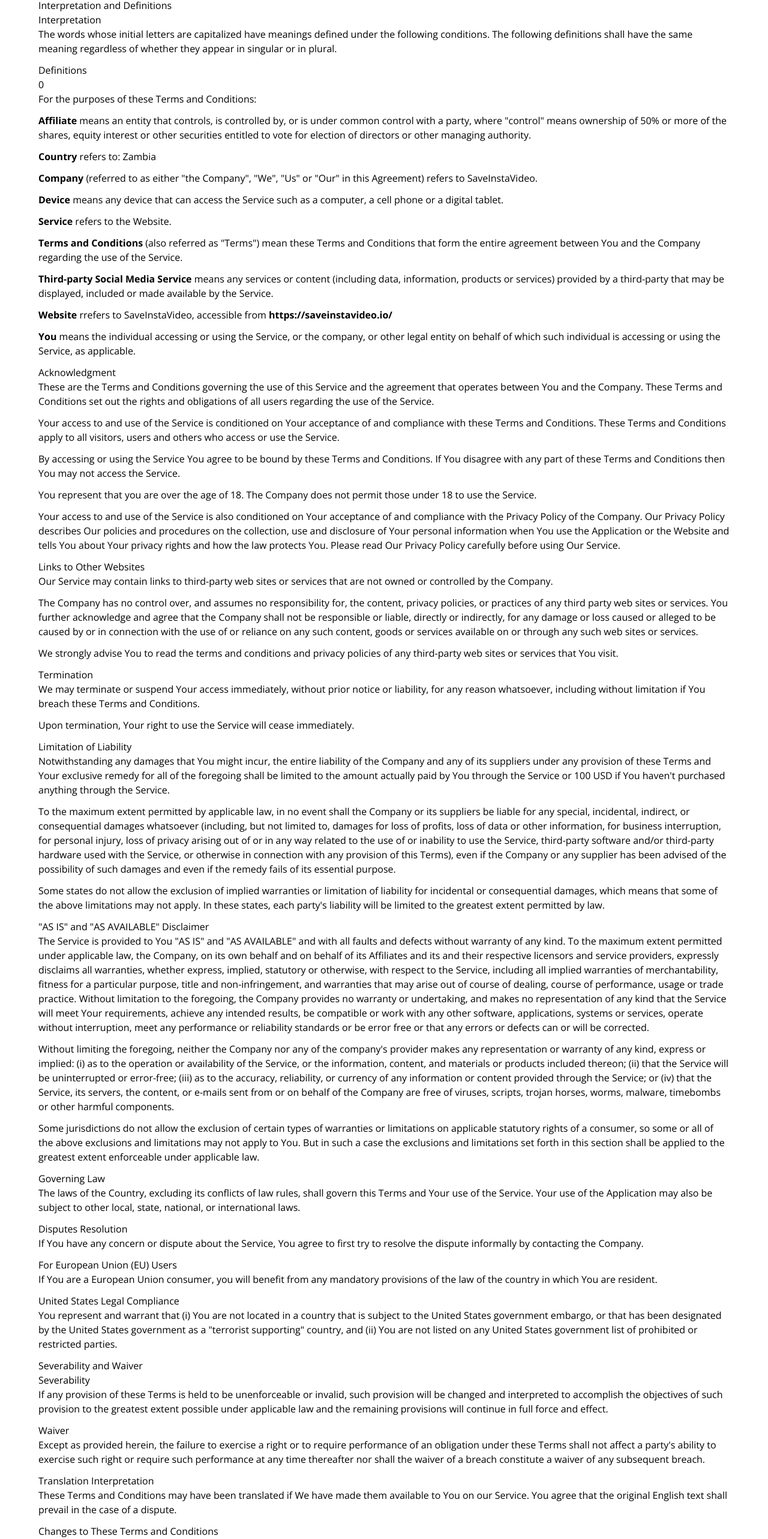
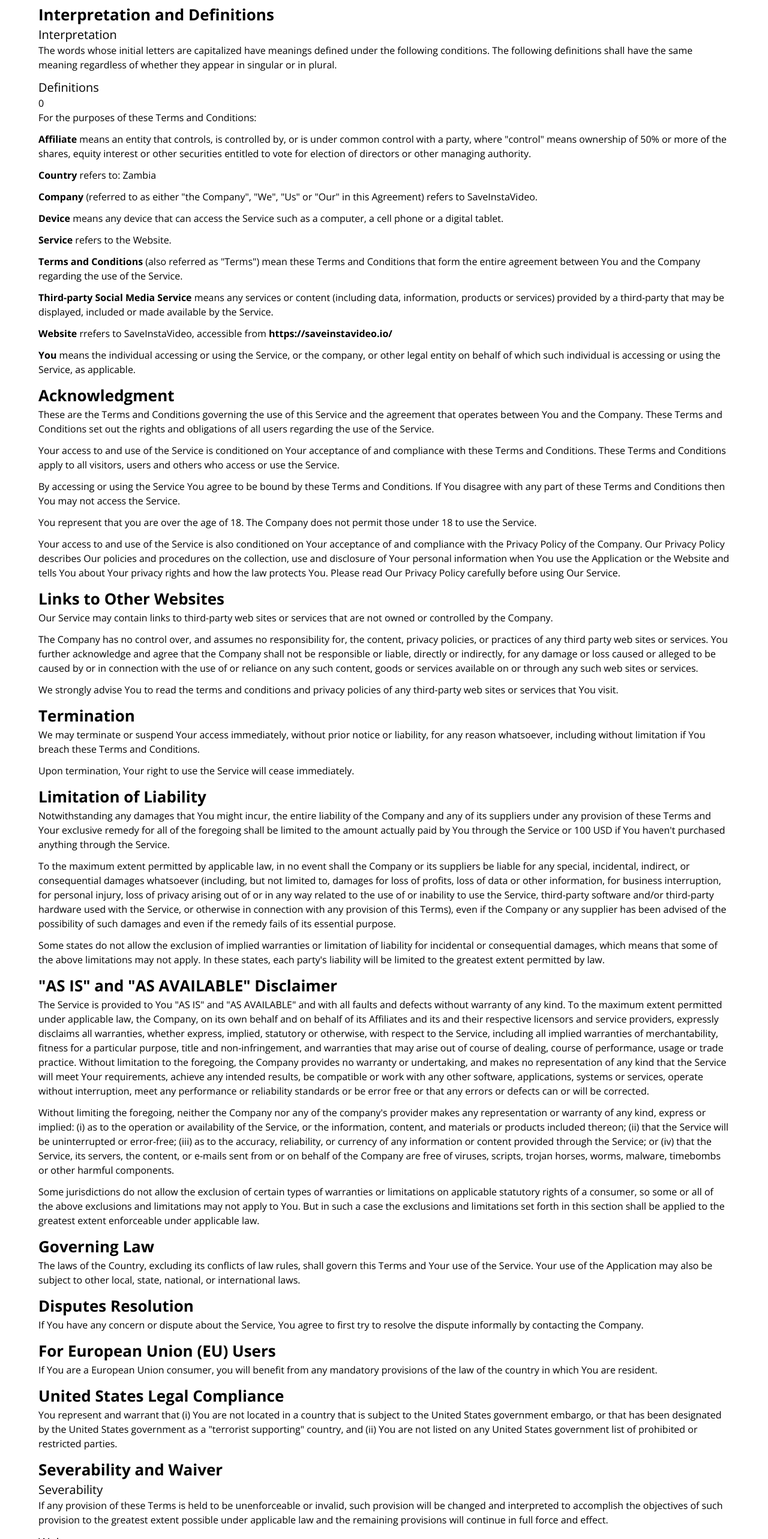
Before and after one commit to chiragv444/Instagram-tool-nextjs, a Next.js app: page /terms-of-service in a window 1280 px wide. Shown: the part 215-2781 px from the top of the page at 60% size. Built offline with nearby package versions, Linux system fonts and the light colour scheme.

Commit message:
font size change

```diff
--- a/app/home-page-view.tsx
+++ b/app/home-page-view.tsx
@@ -183,7 +183,7 @@ export async function MarketingPageView({
                   />
                 </div>
                 <div className="p-5 text-left">
-                  <h3 className="text-3xl font-bold leading-snug text-[#1d4ed8]">
+                  <h3 className="text-xl font-bold leading-snug text-[#1d4ed8]">
                     {item.title}
                   </h3>
                   <p
--- a/app/terms-of-service/page.tsx
+++ b/app/terms-of-service/page.tsx
@@ -4,16 +4,16 @@ function TermsOfService() {
     return (
         <div className="container max-w-6xl mx-auto footer-content py-6">
             <div className="mb-6 flex flex-col gap-4">
-                <h1 className="text-4xl font-extrabold text-blue-700 mb-4 text-center">Terms and Conditions</h1>
+                <h1 className="text-3xl md:text-4xl lg:text-5xl font-extrabold text-blue-700 mb-4 text-center">Terms and Conditions</h1>
                 {/* <!-- <p className="text-gray-700">Last updated: February 06, 2021</p> --> */}
                 <p className="text-gray-700">Please read these terms and conditions carefully before using Our Service.</p>
             </div>
-            <h2>Interpretation and Definitions</h2>
-            <h3>Interpretation</h3>
+            <h2 className="text-[26px] font-bold">Interpretation and Definitions</h2>
+            <h3 className='text-xl'>Interpretation</h3>
             <p className="mb-3">The words whose initial letters are capitalized have meanings defined under the following conditions. The following definitions shall have the same meaning regardless of whether they appear in singular or in plural.</p>
 
 
-            <h3>Definitions</h3>0
+            <h3 className='text-xl'>Definitions</h3>0
             <p className="mb-3">For the purposes of these Terms and Conditions:</p>
             <ul className="list-disk">
                 <li>
@@ -49,7 +49,7 @@ function TermsOfService() {
 
 
 
-            <h2>Acknowledgment</h2>
+            <h2 className="text-[26px] font-bold">Acknowledgment</h2>
             <p className="mb-3">These are the Terms and Conditions governing the use of this Service and the agreement that operates between You and the Company. These Terms and Conditions set out the rights and obligations of all users regarding the use of the Service.</p>
             <p className="mb-3">Your access to and use of the Service is conditioned on Your acceptance of and compliance with these Terms and Conditions. These Terms and Conditions apply to all visitors, users and others who access or use the Service.</p>
             <p className="mb-3">By accessing or using the Service You agree to be bound by these Terms and Conditions. If You disagree with any part of these Terms and Conditions then You may not access the Service.</p>
@@ -59,7 +59,7 @@ function TermsOfService() {
 
 
 
-            <h2>Links to Other Websites</h2>
+            <h2 className="text-[26px] font-bold">Links to Other Websites</h2>
             <p className="mb-3">Our Service may contain links to third-party web sites or services that are not owned or controlled by the Company.
             </p>
             <p className="mb-3">The Company has no control over, and assumes no responsibility for, the content, privacy policies, or practices of any third party web sites or services. You further acknowledge and agree that the Company shall not be responsible or liable, directly or indirectly, for any damage or loss caused or alleged to be caused by or in connection with the use of or reliance on any such content, goods or services available on or through any such web sites or services.</p>
@@ -69,7 +69,7 @@ function TermsOfService() {
 
 
 
-            <h2>Termination</h2>
+            <h2 className="text-[26px] font-bold">Termination</h2>
             <p className="mb-3">We may terminate or suspend Your access immediately, without prior notice or liability, for any reason whatsoever, including without limitation if You breach these Terms and Conditions.</p>
             <p className="mb-3">Upon termination, Your right to use the Service will cease immediately.</p>
 
@@ -77,7 +77,7 @@ function TermsOfService() {
 
 
 
-            <h2>Limitation of Liability</h2>
+            <h2 className="text-[26px] font-bold">Limitation of Liability</h2>
             <p className="mb-3">Notwithstanding any damages that You might incur, the entire liability of the Company and any of its suppliers under any provision of these Terms and Your exclusive remedy for all of the foregoing shall be limited to the amount actually paid by You through the Service or 100 USD if You haven't purchased anything through the Service.</p>
             <p className="mb-3">To the maximum extent permitted by applicable law, in no event shall the Company or its suppliers be liable for any special, incidental, indirect, or consequential damages whatsoever (including, but not limited to, damages for loss of profits, loss of data or other information, for business interruption, for personal injury, loss of privacy arising out of or in any way related to the use of or inability to use the Service, third-party software and/or third-party hardware used with the Service, or otherwise in connection with any provision of this Terms), even if the Company or any supplier has been advised of the possibility of such damages and even if the remedy fails of its essential purpose.</p>
             <p className="mb-3">Some states do not allow the exclusion of implied warranties or limitation of liability for incidental or consequential damages, which means that some of the above limitations may not apply. In these states, each party's liability will be limited to the greatest extent permitted by law.</p>
@@ -86,7 +86,7 @@ function TermsOfService() {
 
 
 
-            <h2>"AS IS" and "AS AVAILABLE" Disclaimer</h2>
+            <h2 className="text-[26px] font-bold">"AS IS" and "AS AVAILABLE" Disclaimer</h2>
             <p className="mb-3">The Service is provided to You "AS IS" and "AS AVAILABLE" and with all faults and defects without warranty of any kind. To the maximum extent permitted under applicable law, the Company, on its own behalf and on behalf of its Affiliates and its and their respective licensors and service providers, expressly disclaims all warranties, whether express, implied, statutory or otherwise, with respect to the Service, including all implied warranties of merchantability, fitness for a particular purpose, title and non-infringement, and warranties that may arise out of course of dealing, course of performance, usage or trade practice. Without limitation to the foregoing, the Company provides no warranty or undertaking, and makes no representation of any kind that the Service will meet Your requirements, achieve any intended results, be compatible or work with any other software, applications, systems or services, operate without interruption, meet any performance or reliability standards or be error free or that any errors or defects can or will be corrected.</p>
             <p className="mb-3">Without limiting the foregoing, neither the Company nor any of the company's provider makes any representation or warranty of any kind, express or implied: (i) as to the operation or availability of the Service, or the information, content, and materials or products included thereon; (ii) that the Service will be uninterrupted or error-free; (iii) as to the accuracy, reliability, or currency of any information or content provided through the Service; or (iv) that the Service, its servers, the content, or e-mails sent from or on behalf of the Company are free of viruses, scripts, trojan horses, worms, malware, timebombs or other harmful components.</p>
             <p className="mb-3">Some jurisdictions do not allow the exclusion of certain types of warranties or limitations on applicable statutory rights of a consumer, so some or all of the above exclusions and limitations may not apply to You. But in such a case the exclusions and limitations set forth in this section shall be applied to the greatest extent enforceable under applicable law.</p>
@@ -95,58 +95,58 @@ function TermsOfService() {
 
 
 
-            <h2>Governing Law</h2>
+            <h2 className="text-[26px] font-bold">Governing Law</h2>
             <p className="mb-3">The laws of the Country, excluding its conflicts of law rules, shall govern this Terms and Your use of the Service. Your use of the Application may also be subject to other local, state, national, or international laws.</p>
 
 
 
 
-            <h2>Disputes Resolution</h2>
+            <h2 className="text-[26px] font-bold">Disputes Resolution</h2>
             <p className="mb-3">If You have any concern or dispute about the Service, You agree to first try to resolve the dispute informally by contacting the Company.</p>
 
 
 
 
 
-            <h2>For European Union (EU) Users</h2>
+            <h2 className="text-[26px] font-bold">For European Union (EU) Users</h2>
             <p className="mb-3">If You are a European Union consumer, you will benefit from any mandatory provisions of the law of the country in which You are resident.</p>
 
 
 
 
-            <h2>United States Legal Compliance</h2>
+            <h2 className="text-[26px] font-bold">United States Legal Compliance</h2>
             <p className="mb-3">You represent and warrant that (i) You are not located in a country that is subject to the United States government embargo, or that has been designated by the United States government as a "terrorist supporting" country, and (ii) You are not listed on any United States government list of prohibited or restricted parties.</p>
 
 
 
 
 
-            <h2>Severability and Waiver</h2>
-            <h3>Severability</h3>
+            <h2 className="text-[26px] font-bold">Severability and Waiver</h2>
+            <h3 className='text-xl'>Severability</h3>
             <p className="mb-3">If any provision of these Terms is held to be unenforceable or invalid, such provision will be changed and interpreted to accomplish the objectives of such provision to the greatest extent possible under applicable law and the remaining provisions will continue in full force and effect.</p>
 
 
 
-            <h3>Waiver</h3>
+            <h3 className='text-xl'>Waiver</h3>
             <p className="mb-3">Except as provided herein, the failure to exercise a right or to require performance of an obligation under these Terms shall not affect a party's ability to exercise such right or require such performance at any time thereafter nor shall the waiver of a breach constitute a waiver of any subsequent breach.</p>
 
 
 
 
-            <h2>Translation Interpretation</h2>
+            <h2 className="text-[26px] font-bold">Translation Interpretation</h2>
             <p className="mb-3">These Terms and Conditions may have been translated if We have made them available to You on our Service. You agree that the original English text shall prevail in the case of a dispute.</p>
 
 
 
 
-            <h2>Changes to These Terms and Conditions</h2>
+            <h2 className="text-[26px] font-bold">Changes to These Terms and Conditions</h2>
             <p className="mb-3">We reserve the right, at Our sole discretion, to modify or replace these Terms at any time. If a revision is material We will make reasonable efforts to provide at least 30 days' notice prior to any new terms taking effect. What constitutes a material change will be determined at Our sole discretion.</p>
             <p className="mb-3">By continuing to access or use Our Service after those revisions become effective, You agree to be bound by the revised terms. If You do not agree to the new terms, in whole or in part, please stop using the website and the Service.</p>
 
 
 
 
-            <h2>Contact Us</h2>
+            <h2 className="text-[26px] font-bold">Contact Us</h2>
             <p className="mb-3">If you have any questions about these Terms and Conditions, You can contact us:</p>
             <ul>
                 <li>By visiting this page on our website: <a href="/contact-us/" className="internal-link">https://saveinstavideo.io/contact-us/</a></li>
```
Also changed, not shown: app/about-us/page.tsx (+5 -5 lines), app/contact-us/page.tsx (+4 -4 lines), app/faq/page.tsx (+13 -13 lines), app/privacy-policy/page.tsx (+16 -16 lines).
